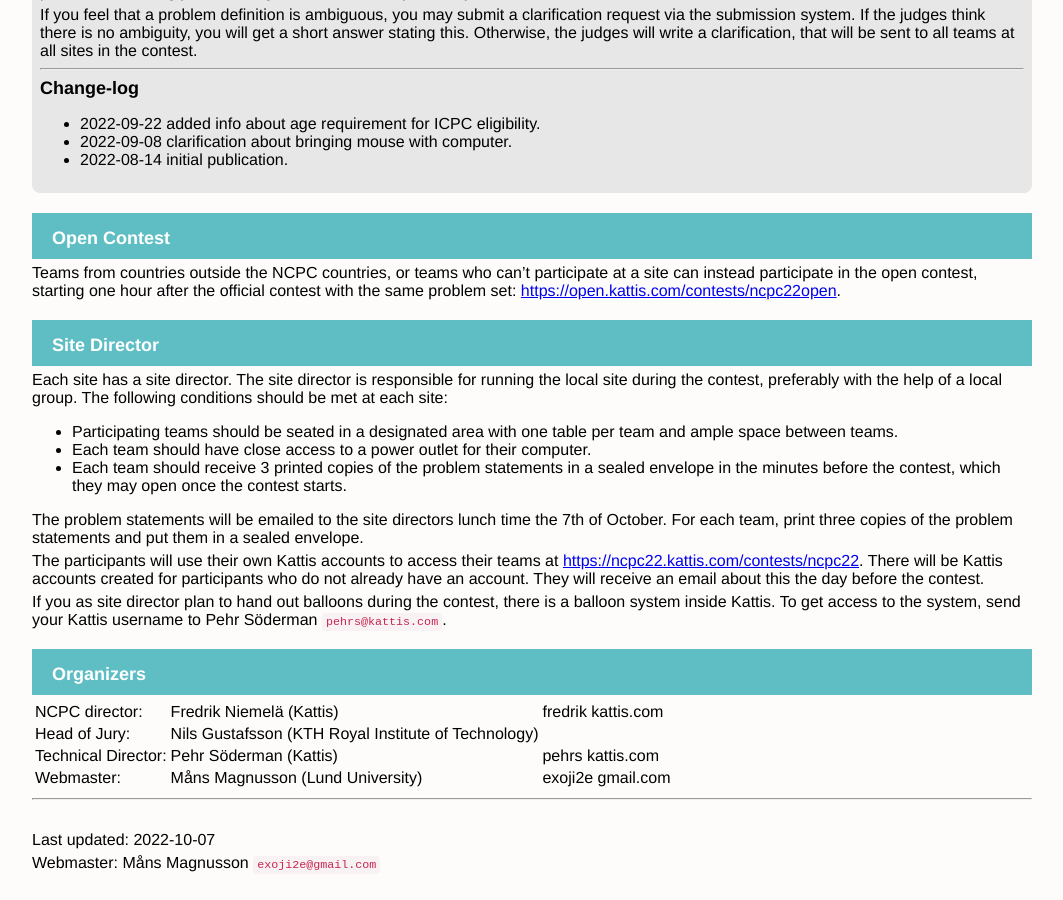
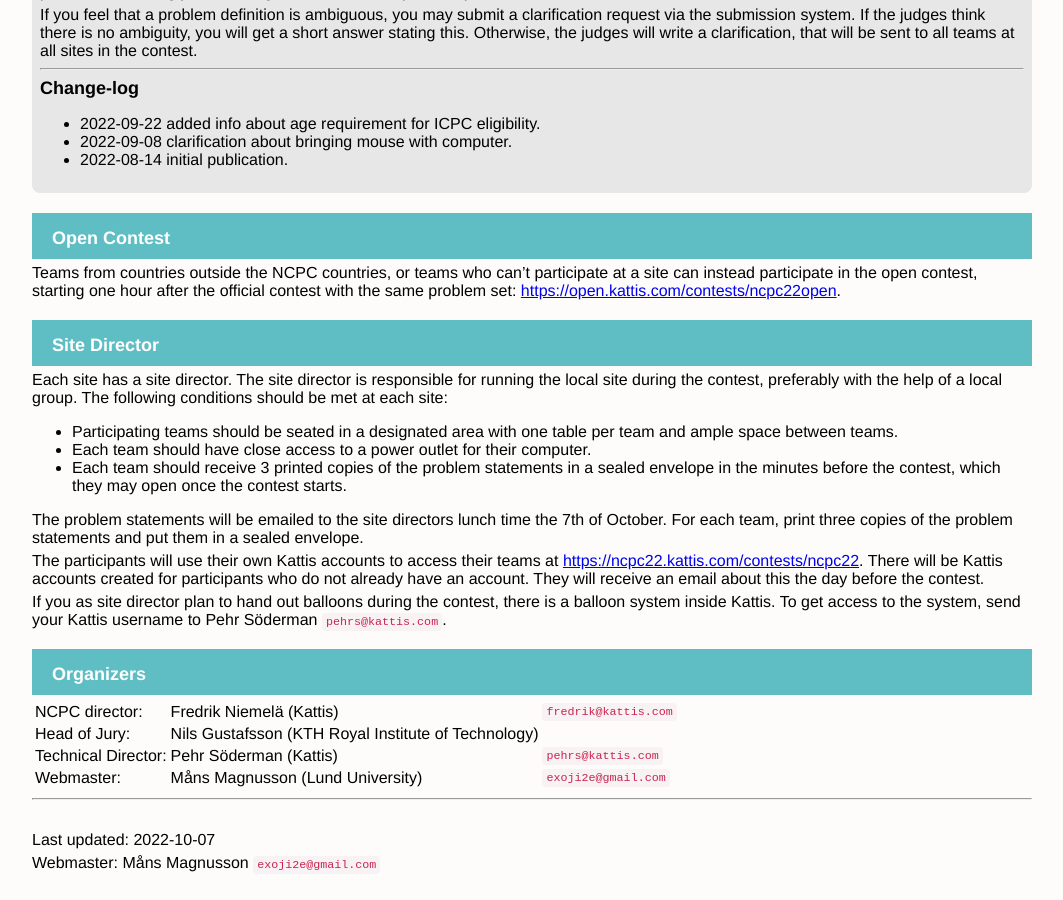
Before and after one commit to icpc/ncpc-web, a Jekyll site: the page built from ncpc2022/index.md, in a window 1280 px wide and 900 px high, scrolled down 3119 px. Shown: the whole window, without its empty margins (108-1171 px from the left). Built offline with Jekyll 4.4.1, drawn with Linux system fonts in a browser that asks for light colours.

Commit message:
[2022] fix styling of emails

```diff
--- a/ncpc2022/index.md
+++ b/ncpc2022/index.md
@@ -243,7 +243,7 @@
   <tr>
     <td>NCPC director:</td>
     <td>Fredrik Niemelä (Kattis)</td>
-    <td>fredrik kattis.com</td>
+    <td><code>fredrik@kattis.com</code></td>
   </tr>
   <tr>
     <td>Head of Jury:</td>
@@ -252,12 +252,12 @@
   <tr>
     <td>Technical Director:</td>
     <td>Pehr Söderman (Kattis)</td>
-    <td>pehrs kattis.com</td>
+    <td><code>pehrs@kattis.com</code></td>
   </tr>
   <tr>
     <td>Webmaster:</td>
     <td>Måns Magnusson (Lund University)</td>
-    <td>exoji2e gmail.com</td>
+    <td><code>exoji2e@gmail.com</code></td>
   </tr>
 </table>
 
```
